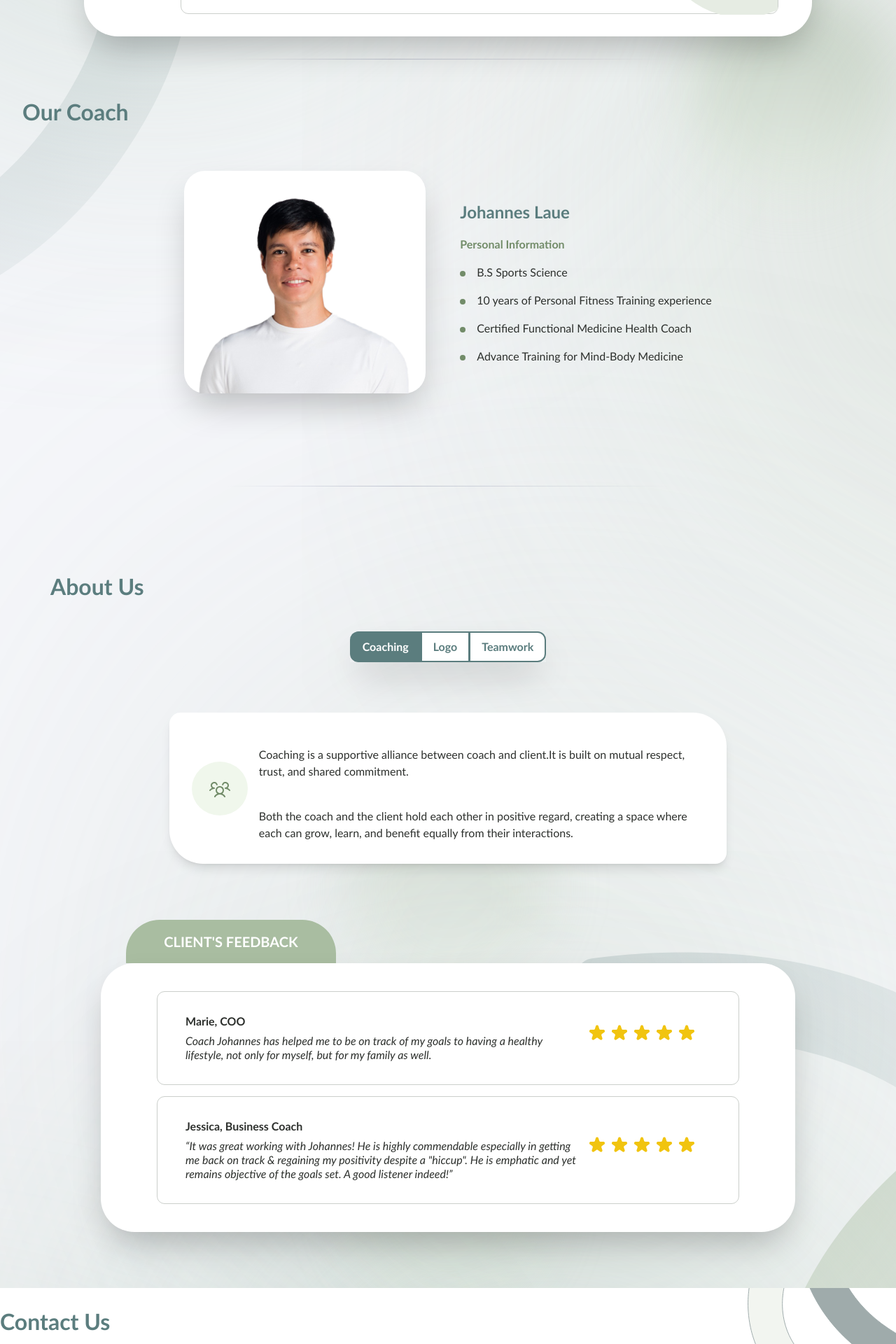
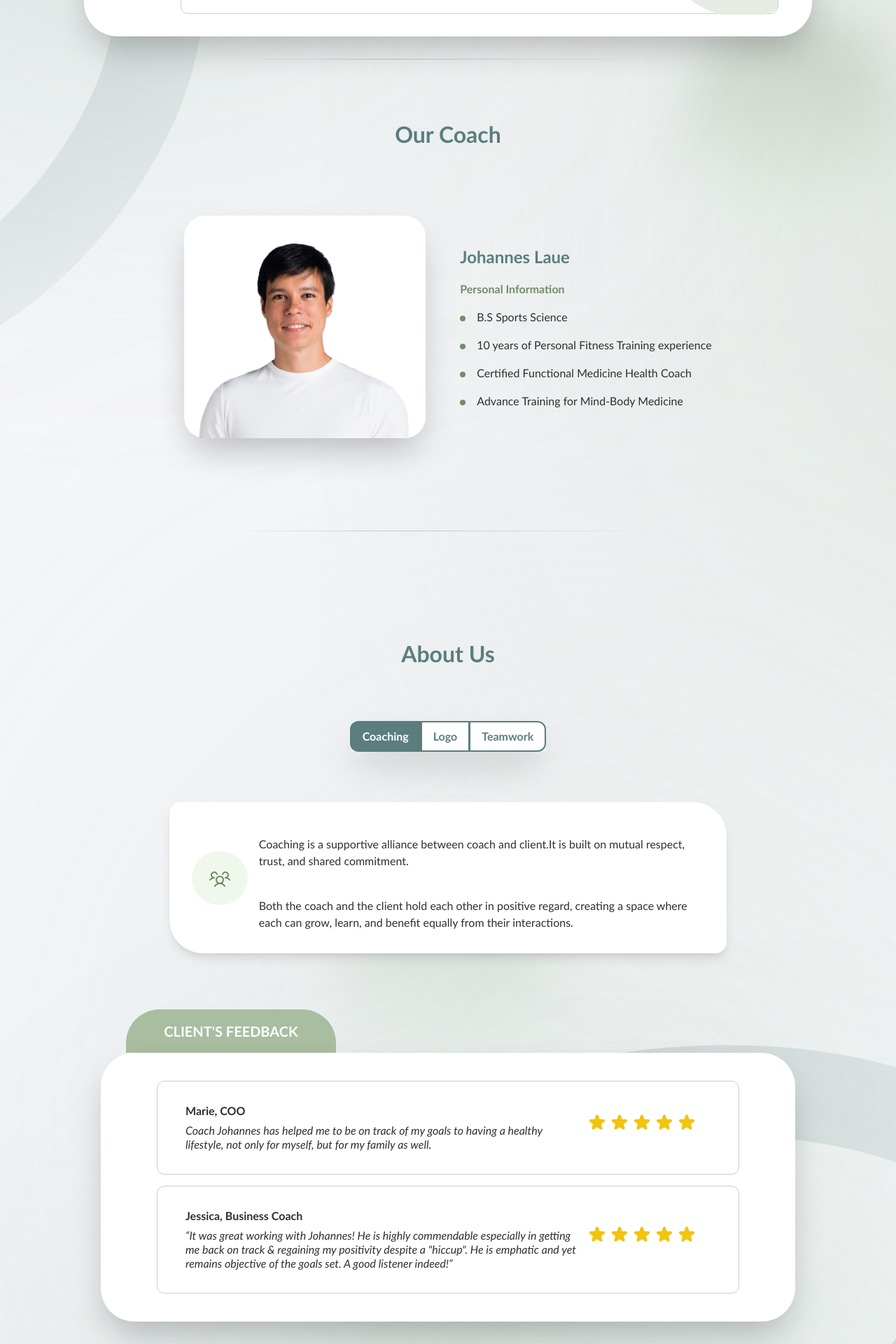
Before and after one commit to cjysmb/profile-web-app, a React (Vite) app: page / in a window 1280 px wide. Shown: the part 1380-3300 px from the top of the page at 70% size. Built offline with nearby package versions, Linux system fonts and the light colour scheme.

Commit message:
FIX: Apply common header component

```diff
--- a/src/components/about_us/about.tsx
+++ b/src/components/about_us/about.tsx
@@ -1,7 +1,7 @@
 import { useState } from "react";
 import { AboutUs } from "../../data";
-import { headerTextClass } from "../../styles/common";
 import { buttonClass } from "../our_programs/programs";
+import { CommonHeader } from "../../layout/common";
 
 export const About = () => {
 
@@ -37,9 +37,7 @@ export const About = () => {
         py-10
         md:px-14
         2xl:px-40">
-            <span className={headerTextClass}>
-                {AboutUs.title}
-            </span>
+            <CommonHeader title={AboutUs.title} />
             <div className="flex shadow-2xl mt-10">
                 {buttonAboutList.map((item, index) => (
                     <button key={index} className={buttonClass(activeButton, index + 1, item.buttonShape)} onClick={() => handleButtonClick(index + 1)}>
--- a/src/components/contactUs.tsx
+++ b/src/components/contactUs.tsx
@@ -1,8 +1,8 @@
 import { useState } from "react";
-import { headerTextClass } from "../styles/common"
 import VectorRight from "../assets/images/contact/VectorRight.svg";
 import VectorLeft from "../assets/images/contact/VectorLeft.svg";
 import emailjs from 'emailjs-com';
+import { CommonHeader } from "../layout/common";
 
 export const ContactUs = () => {
     const env = import.meta.env;
@@ -14,7 +14,7 @@ export const ContactUs = () => {
     });
 
 
-    const handleChange = (e: { target: { name: any; value: any; }; }) => {
+    const handleChange = (e: React.ChangeEvent<HTMLInputElement | HTMLTextAreaElement>) => {
         setFormData({ ...formData, [e.target.name]: e.target.value });
     };
 
@@ -71,9 +71,7 @@ export const ContactUs = () => {
             <div className="hidden md:block absolute bottom-0 left-0 z-0">
                 <img src={VectorLeft} alt="vector left" className="opacity-50" />
             </div>
-            <div className={`relative ${headerTextClass}`}>
-                Contact Us
-            </div>
+            <CommonHeader title="Contact Us" />
             <div className="w-full md:w-[600px] relative">
                 <div className="flex flex-col md:flex-row">
                     {data.map((item, key) => {
@@ -90,7 +88,6 @@ export const ContactUs = () => {
                 </div>
                 <div className="p-[14px]">
                     <textarea
-                        tabIndex={4}
                         name="message"
                         placeholder="Message"
                         rows={2}
--- a/src/components/our_programs/coaches.tsx
+++ b/src/components/our_programs/coaches.tsx
@@ -1,9 +1,10 @@
 import { useState } from "react";
 import { OurCoaches } from "../../data"
-import { defaultTextClass, headerTextClass } from "../../styles/common"
+import { defaultTextClass } from "../../styles/common"
 import { HorizontalLine } from "../../views/Home"
 import Left from "../../assets/icons/programs/left.svg";
 import Right from "../../assets/icons/programs/right.svg";
+import { CommonHeader } from "../../layout/common";
 
 export const Coaches = () => {
     const [activeCoach, setActiveCoach] = useState(1);
@@ -21,9 +22,7 @@ export const Coaches = () => {
         2xl:px-40 2xl:pt-20 2xl:pb-5">
             <HorizontalLine />
             <div className="w-full flex flex-col items-center py-5">
-                <div className={headerTextClass}>
-                    {coachesLength > 1 ? OurCoaches.title2 : OurCoaches.title}
-                </div>
+                <CommonHeader title={coachesLength > 1 ? OurCoaches.title2 : OurCoaches.title} />
                 <div className="w-full flex flex-col items-center mt-4 lg:mt-10">
                     {OurCoaches.coaches.map((coach, index) => (
                         activeCoach === index + 1 && (
```
